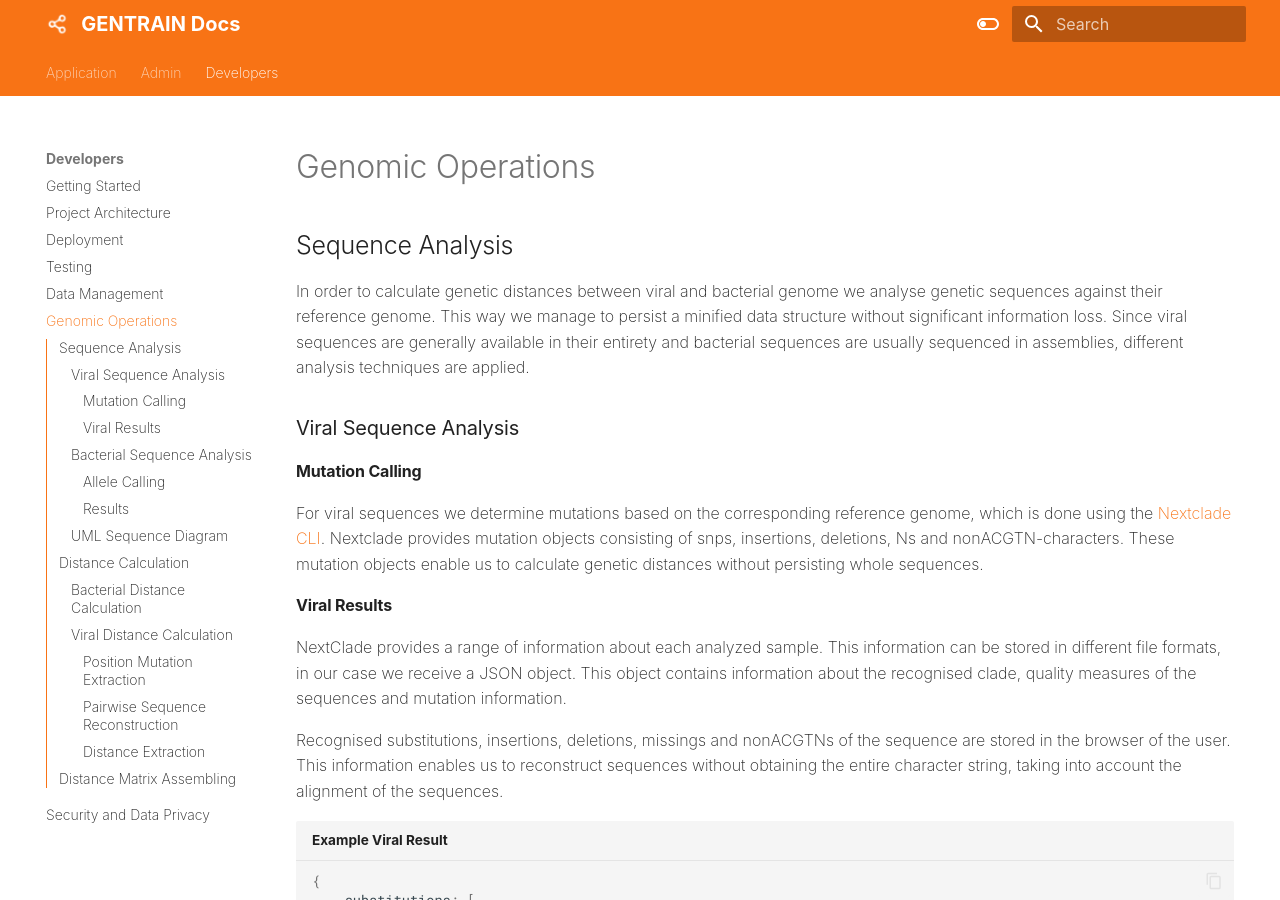
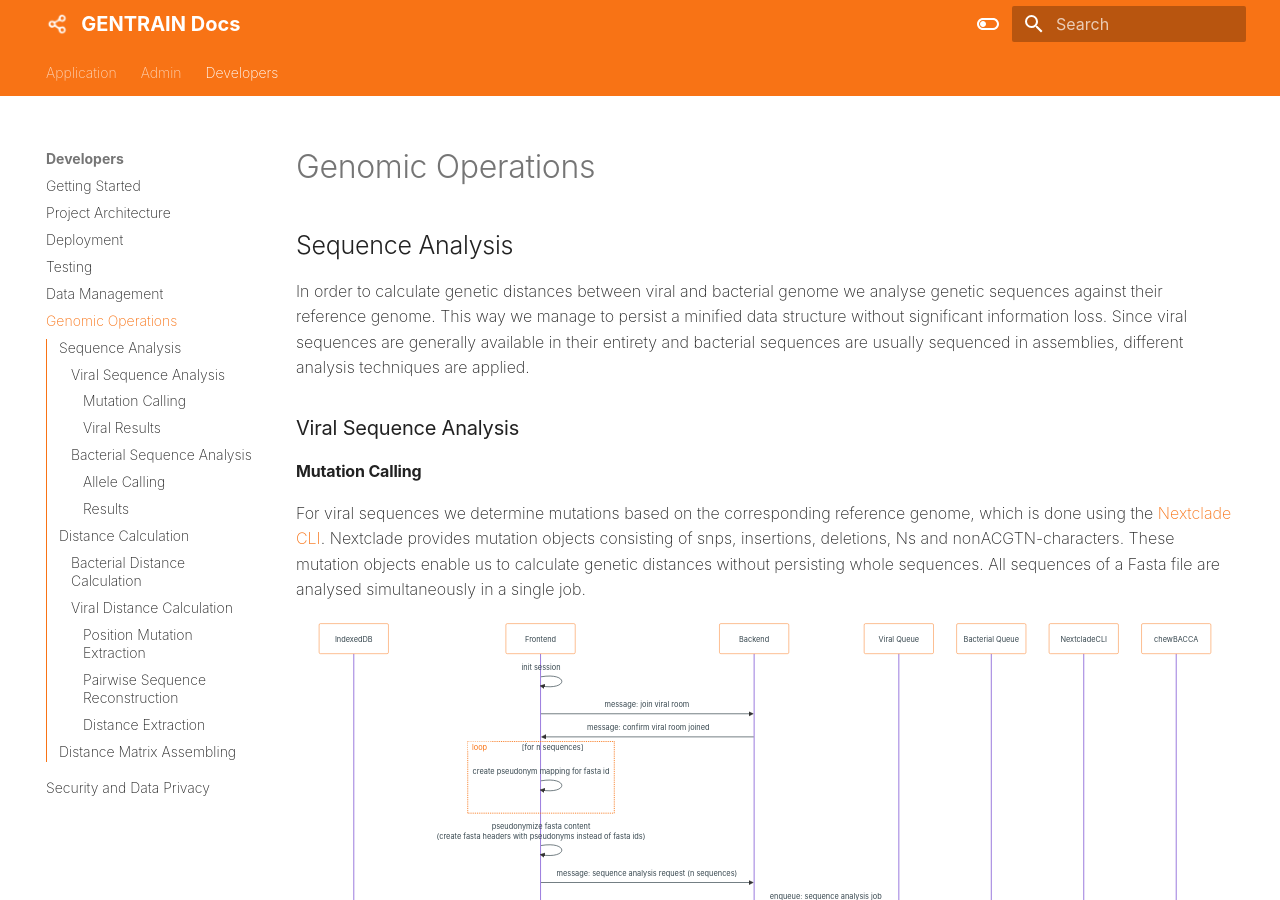
Before and after one commit to DiltheyLab/GENTRAIN, an MkDocs documentation site: the page built from documentation/docs/developers/genomic_operations.md, in a window 1280 px wide and 900 px high. Built offline with MkDocs 1.6.1 and Material for MkDocs 9.7.7, drawn with Linux system fonts in a browser that asks for light colours; some web fonts are replaced; some of the changed lines change nothing that is shown.

Commit message:
docs: split bacterial and viral sequence diagram

````diff
--- a/documentation/docs/developers/genomic_operations.md
+++ b/documentation/docs/developers/genomic_operations.md
@@ -15,7 +15,37 @@ For viral sequences we determine mutations based on the corresponding reference
 <a href="https://docs.nextstrain.org/projects/nextclade/en/stable/user/nextclade-cli/index.html" target="_blank">
 Nextclade CLI</a>.
 Nextclade provides mutation objects consisting of snps, insertions, deletions, Ns and nonACGTN-characters.
-These mutation objects enable us to calculate genetic distances without persisting whole sequences.
+These mutation objects enable us to calculate genetic distances without persisting whole sequences. All sequences of a Fasta file are analysed simultaneously in a single job.
+
+```mermaid
+sequenceDiagram
+    participant IndexedDB
+    participant Frontend
+    participant Backend
+    participant Viral Queue
+    participant Bacterial Queue
+    participant NextcladeCLI
+    participant chewBACCA
+    Frontend->>Frontend: init session
+    Frontend->>Backend: message: join viral room
+    Backend->>Frontend: message: confirm viral room joined
+    loop for n sequences
+        Frontend->>Frontend: create pseudonym mapping for fasta id
+    end
+    Frontend->>Frontend: pseudonymize fasta content<br/>(create fasta headers with pseudonyms instead of fasta ids)
+    Frontend->>Backend: message: sequence analysis request (n sequences)
+    Backend->>Viral Queue: enqueue: sequence analysis job
+    Viral Queue->>NextcladeCLI: execute: sequence analysis job
+    activate NextcladeCLI
+    NextcladeCLI-->>Viral Queue: sequence analysis result
+    deactivate NextcladeCLI
+    loop for n sequences
+        Viral Queue->>Frontend: message: sequence analysis result
+        Frontend->>Frontend: look up fasta id for pseudonym mapping
+        Frontend->>IndexedDB: persist sample and sequence analysis result
+    end
+    Frontend->>Backend: message: close viral room
+```
 
 #### Viral Results
 
@@ -73,22 +103,6 @@ which provides mappings between each gene and the corresponding
 allele in the sequences. Based on these mappings, we then calculate genetic distances by differentiating between the
 allele sets of two sequences.
 
-#### Results
-
-Bacterial sequence analyses result in mappings between genes and allele sequences of the corresponding sample (Gene Id: Allele Sequence). In addition, these allele sequences are hashed to minify sequence length and ensure scheme independence.
-
-```json title="Example Bacterial Result"
-{
-    SAUR0001: "d3627b0e335350fc61d130d50e6516b2",
-    SAUR0002: "34d94e7230113031e160b5880f0ed5af",
-    SAUR0003: "ddf68eaae82c14021c4f44f73ac0789f",
-    ...
-    SAUR3016: "e25053695fa8a872d478c73aba78c26a"
-}
-```
-
-### UML Sequence Diagram
-
 ```mermaid
 sequenceDiagram
     participant IndexedDB
@@ -102,26 +116,33 @@ sequenceDiagram
     Frontend->>Backend: message: join room
     Backend->>Frontend: message: confirm room joined
     loop for all fasta files
-        Frontend->>Frontend: create pseudonym for sequence(s)
+        Frontend->>Frontend: create pseudonym mapping for fasta id
+        Frontend->>Frontend: anonymize fasta content<br/>(trim fasta headers)
         Frontend->>Backend: message: sequence analysis request
-        alt Viral Sequence
-            Backend->>Viral Queue: enqueue: sequence analysis job
-            Viral Queue->>NextcladeCLI: execute: sequence analysis job
-            activate NextcladeCLI
-            NextcladeCLI-->>Viral Queue: sequence analysis result
-            deactivate NextcladeCLI
-            Viral Queue->>Frontend: message: sequence analysis result
-        else Bacterial Sequence
-            Backend->>Bacterial Queue: enqueue: sequence analysis job
-            Bacterial Queue->>chewBACCA: execute: sequence analysis job
-            activate chewBACCA
-            chewBACCA-->>Bacterial Queue: sequence analysis result
-            deactivate chewBACCA
-            Bacterial Queue->>Frontend: message: sequence analysis result
-        end
-        Frontend->>IndexedDB: persist: sample(s) and sequence analysis result(s)
+        Backend->>Bacterial Queue: enqueue: sequence analysis job
+        Bacterial Queue->>chewBACCA: execute: sequence analysis job
+        activate chewBACCA
+        chewBACCA-->>Bacterial Queue: sequence analysis result
+        deactivate chewBACCA
+        Bacterial Queue->>Frontend: message: sequence analysis result
+        Frontend->>Frontend: look up fasta id for pseudonym mapping
+        Frontend->>IndexedDB: persist sample and sequence analysis result
     end
     Frontend->>Backend: message: close room
+```
+
+#### Results
+
+Bacterial sequence analyses result in mappings between genes and allele sequences of the corresponding sample (Gene Id: Allele Sequence). In addition, these allele sequences are hashed to minify sequence length and ensure scheme independence.
+
+```json title="Example Bacterial Result"
+{
+    SAUR0001: "d3627b0e335350fc61d130d50e6516b2",
+    SAUR0002: "34d94e7230113031e160b5880f0ed5af",
+    SAUR0003: "ddf68eaae82c14021c4f44f73ac0789f",
+    ...
+    SAUR3016: "e25053695fa8a872d478c73aba78c26a"
+}
 ```
 
 ## Distance Calculation
````
